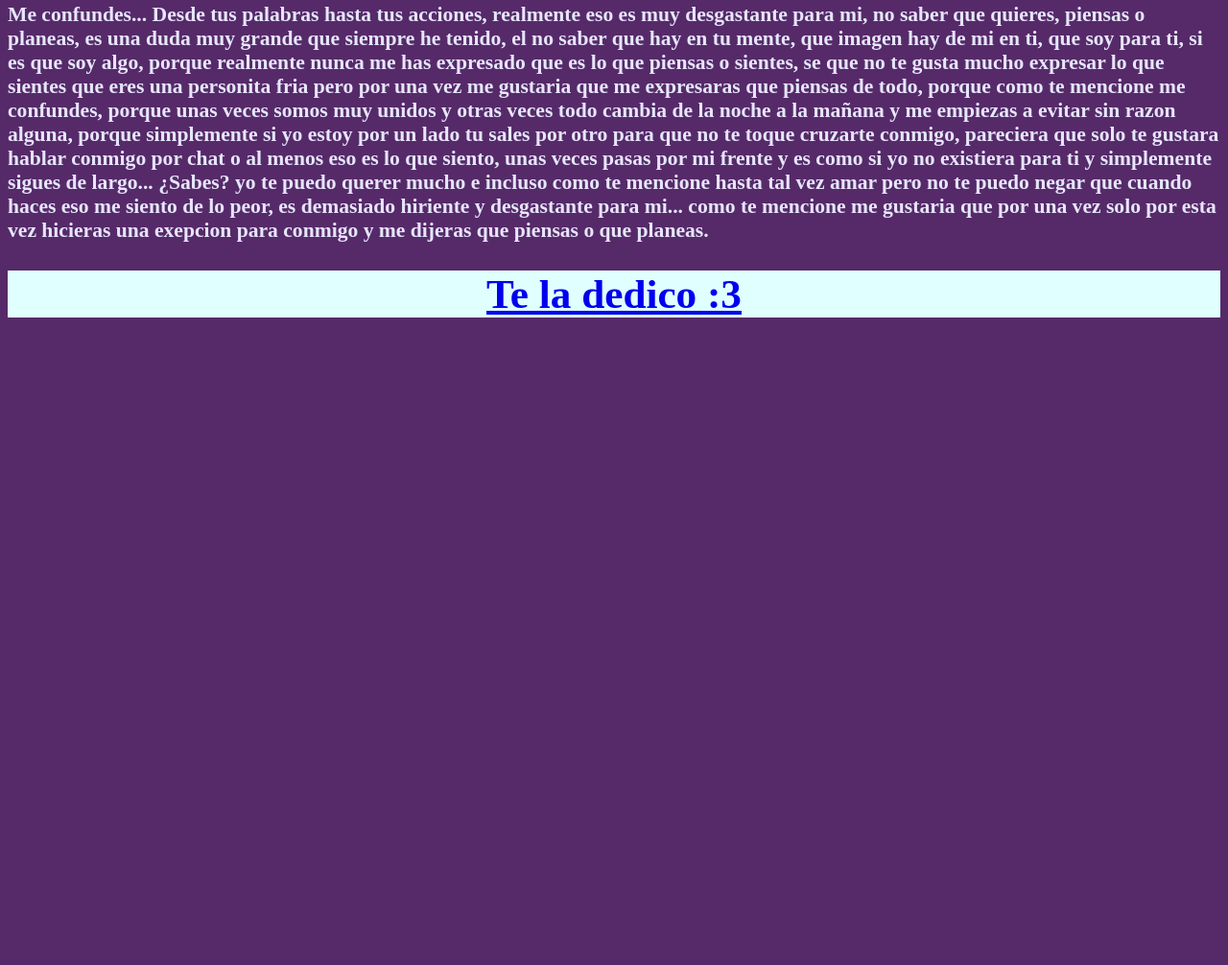
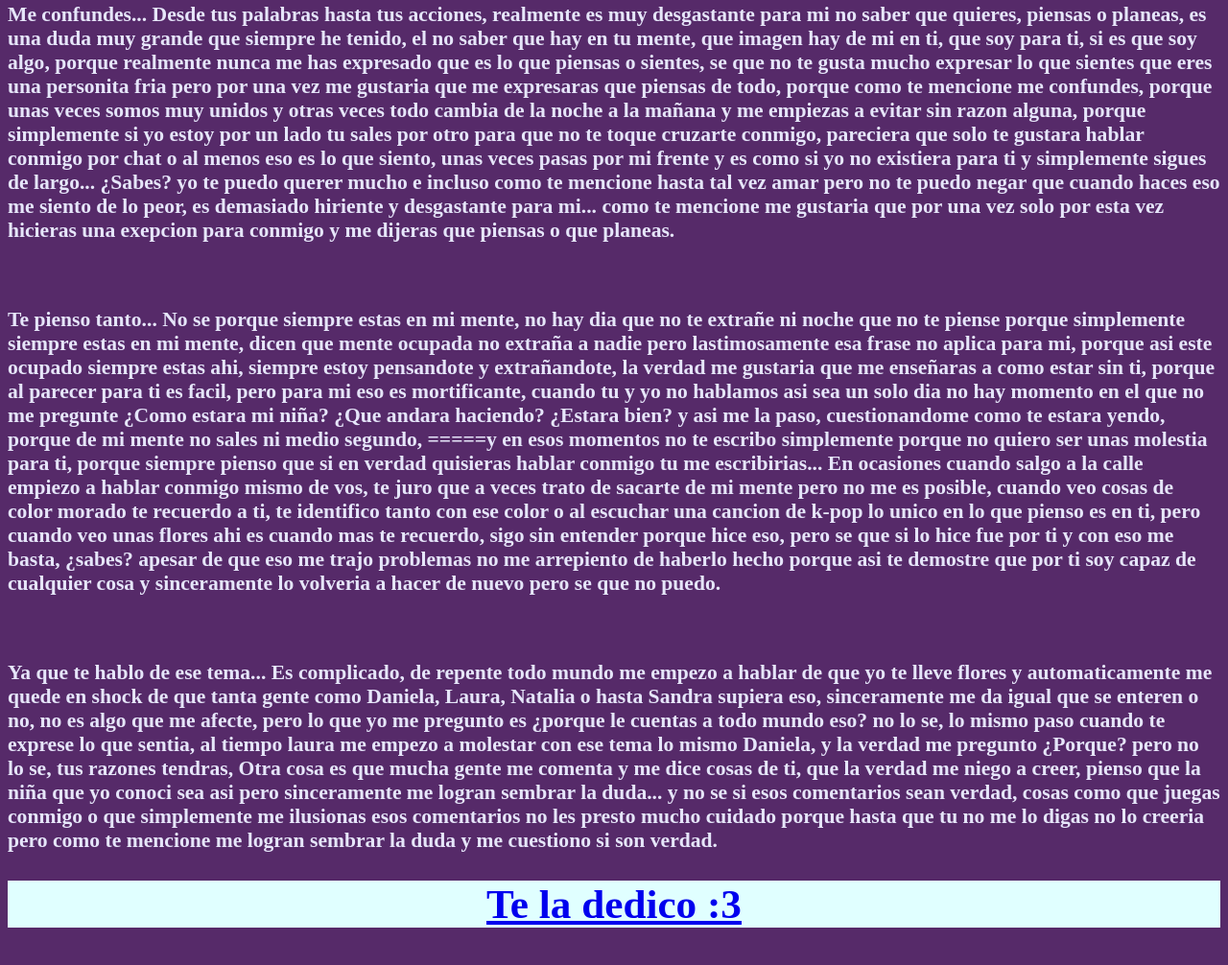
Before and after one commit to David101306/Sofi, a plain HTML site: page index.html in a window 1280 px wide. Shown: the part 1474-2480 px from the top of the page at 96% size. Before the commit the page ends 1848 px from the top, so only its background shows below. Drawn offline with Linux system fonts and the light colour scheme.

Commit message:
Update index.html

```diff
--- a/index.html
+++ b/index.html
@@ -79,7 +79,7 @@ centimetros, de esos escasos centimetros que aparecen justo antes de que aparezc
 </p>
 
 
-<p style="color:Lavender;">Me confundes... Desde tus palabras hasta tus acciones, realmente eso es muy desgastante para mi, no saber que quieres, piensas o planeas, es una duda muy grande que siempre
+<p style="color:Lavender;">Me confundes... Desde tus palabras hasta tus acciones, realmente es muy desgastante para mi no saber que quieres, piensas o planeas, es una duda muy grande que siempre
 he tenido, el no saber que hay en tu mente, que imagen hay de mi en ti, que soy para ti, si es que soy algo, porque realmente nunca me has expresado que es lo que piensas
 o sientes, se que no te gusta mucho expresar lo que sientes que eres una personita fria pero por una vez me gustaria que me expresaras que piensas de todo,
 porque como te mencione me confundes, porque unas veces somos muy unidos y otras veces todo cambia de la noche a la mañana y me empiezas a evitar sin razon alguna,
@@ -87,6 +87,32 @@ porque simplemente si yo estoy por un lado tu sales por otro para que no te toqu
 es lo que siento, unas veces pasas por mi frente y es como si yo no existiera para ti y simplemente sigues de largo... ¿Sabes? yo te puedo querer mucho e incluso
 como te mencione hasta tal vez amar pero no te puedo negar que cuando haces eso me siento de lo peor, es demasiado hiriente y desgastante para mi... como te mencione
 me gustaria que por una vez solo por esta vez hicieras una exepcion para conmigo y me dijeras que piensas o que planeas.<br/>
+<p style="color:Lavender;"><br/>
+</p>
+
+
+<p style="color:Lavender;">Te pienso tanto... No se porque siempre estas en mi mente, no hay dia que no te extrañe ni noche que no te piense porque simplemente siempre estas en mi mente, dicen
+que mente ocupada no extraña a nadie pero lastimosamente esa frase no aplica para mi, porque asi este ocupado siempre estas ahi, siempre estoy pensandote y extrañandote,
+la verdad me gustaria que me enseñaras a como estar sin ti, porque al parecer para ti es facil, pero para mi eso es mortificante, cuando tu y yo no hablamos asi sea un
+solo dia no hay momento en el que no me pregunte ¿Como estara mi niña? ¿Que andara haciendo? ¿Estara bien? y asi me la paso, cuestionandome como te estara yendo, porque
+de mi mente no sales ni medio segundo,  =====y en esos momentos no te escribo simplemente porque no quiero ser unas molestia para ti, porque siempre pienso que si en
+verdad quisieras hablar conmigo tu me escribirias... En ocasiones cuando salgo a la calle empiezo a hablar conmigo mismo de vos, te juro que a veces trato de sacarte
+de mi mente pero no me es posible, cuando veo cosas de color morado te recuerdo a ti, te identifico tanto con ese color o al escuchar una cancion de k-pop lo unico en
+lo que pienso es en ti, pero cuando veo unas flores ahi es cuando mas te recuerdo, sigo sin entender porque hice eso, pero se que si lo hice fue por ti y con eso me
+basta, ¿sabes? apesar de que eso me trajo problemas no me arrepiento de haberlo hecho porque asi te demostre que por ti soy capaz de cualquier cosa y sinceramente lo
+volveria a hacer de nuevo pero se que no puedo.<br/>
+<p style="color:Lavender;"><br/>
+</p>
+
+
+<p style="color:Lavender;">Ya que te hablo de ese tema... Es complicado, de repente todo mundo me empezo a hablar de que yo te lleve flores y automaticamente me quede en shock de que tanta gente
+como Daniela, Laura, Natalia o hasta Sandra supiera eso, sinceramente me da igual que se enteren o no, no es algo que me afecte, pero lo que yo me pregunto es ¿porque le cuentas
+a todo mundo eso? no lo se, lo mismo paso cuando te exprese lo que sentia, al tiempo laura me empezo a molestar con ese tema lo mismo Daniela, y la verdad me pregunto
+¿Porque? pero no lo se, tus razones tendras, Otra cosa es que mucha gente me comenta y me dice cosas de ti, que la verdad me niego a creer, pienso que la niña que yo
+conoci sea asi pero sinceramente me logran sembrar la duda... y no se si esos comentarios sean verdad, cosas como que juegas conmigo o que simplemente me ilusionas
+esos comentarios no les presto mucho cuidado porque hasta que tu no me lo digas no lo creeria pero como te mencione me logran sembrar la duda y me cuestiono si son
+verdad.<br/>
+
 
 
 
```
